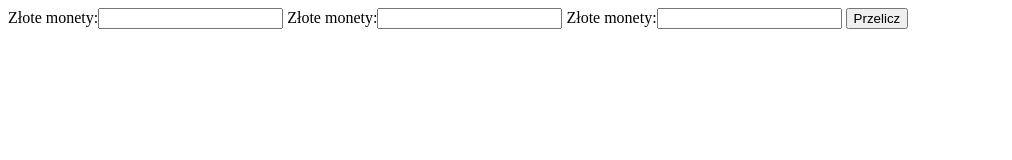
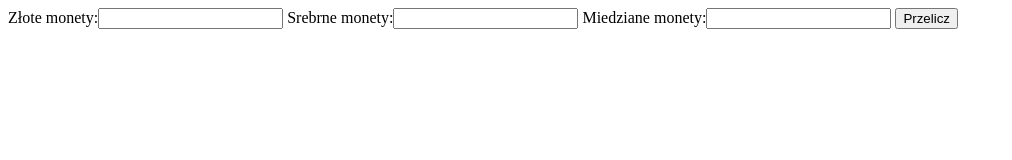
Before and after one commit to agapoli89/Counter, a website: page public/index.html in a window 1280 px wide. Shown: the whole page, without its empty margins (0-1012 px from the left). Drawn offline with Linux system fonts and the light colour scheme.

Commit message:
init commit

```diff
--- a/public/index.html
+++ b/public/index.html
@@ -13,8 +13,8 @@
         <section>
             <form>
                 <label for="gold">Złote monety:<input type="number" id="gold"></label>
-                <label for="silver">Złote monety:<input type="number" id="silver"></label>
-                <label for="copper">Złote monety:<input type="number" id="copper"></label>
+                <label for="silver">Srebrne monety:<input type="number" id="silver"></label>
+                <label for="copper">Miedziane monety:<input type="number" id="copper"></label>
                 <button id="exchange">Przelicz</button>
             </form>
         </section>
```
